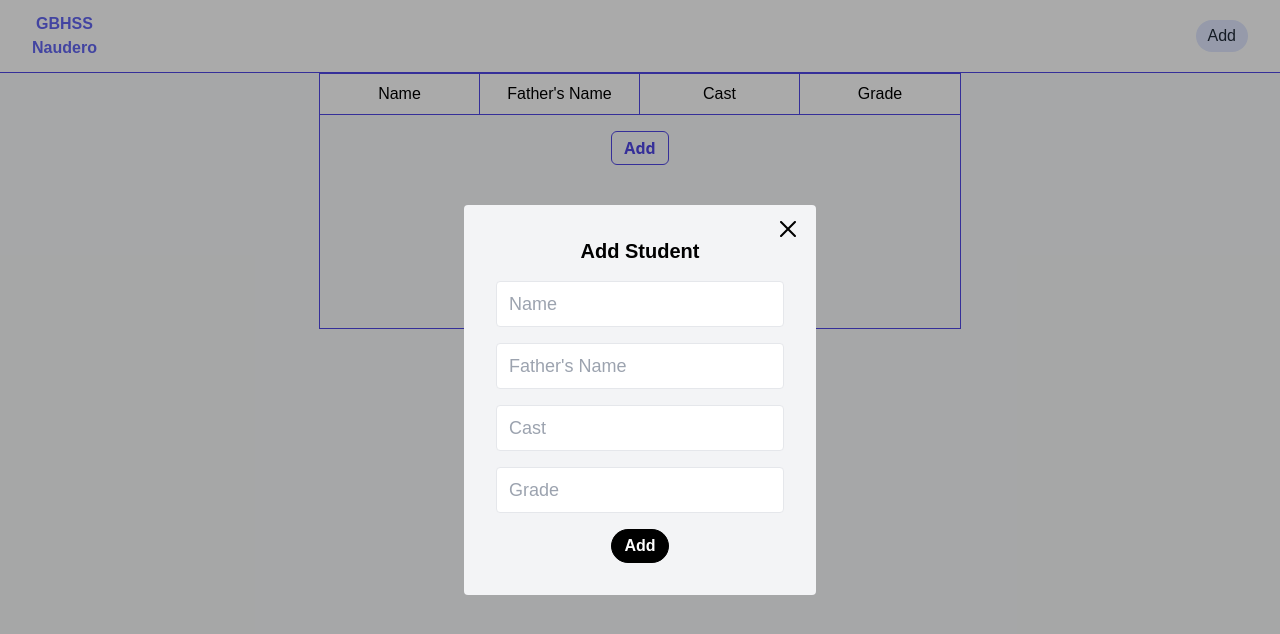
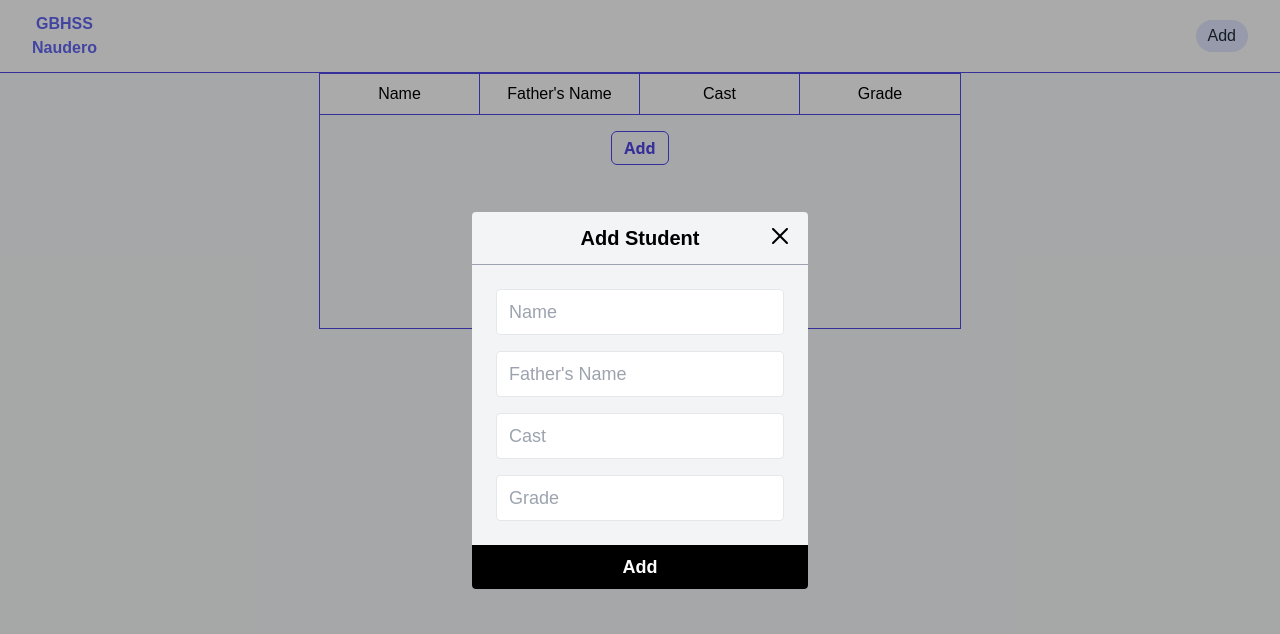
Before and after one commit to Arslan-Soomro/gbhssn-register, a React (Vite) app: page / in a window 1280 px wide. Shown: the top 634 px of the page. Built offline with nearby package versions, Linux system fonts and the light colour scheme; a web font is replaced by a local one.

Commit message:
Style Modal

```diff
--- a/src/components/Modal.jsx
+++ b/src/components/Modal.jsx
@@ -1,30 +1,37 @@
 import React, { useRef } from "react";
 
 const Modal = (props) => {
-
   const nameRef = useRef();
   const fnameRef = useRef();
   const castRef = useRef();
   const gradeRef = useRef();
 
-  function submitHandler(e){
+  function submitHandler(e) {
     e.preventDefault();
 
-    if(nameRef.current.value && fnameRef.current.value && castRef.current.value && gradeRef.current.value){
-        console.log('Eligible');
+    if (
+      nameRef.current.value &&
+      fnameRef.current.value &&
+      castRef.current.value &&
+      gradeRef.current.value
+    ) {
+      console.log("Eligible");
     }
-
   }
 
   return (
-    <div className="w-full h-full absolute bg-[#00000055] flex justify-center items-center" onSubmit={submitHandler}>
-      <form className="flex flex-col items-center p-8 bg-gray-100 rounded gap-4 text-center font-poppins relative">
+    <div
+      className="w-full h-full absolute bg-[#00000055] flex justify-center items-center"
+      onSubmit={submitHandler}
+    >
+      <form className="flex flex-col gap-2 bg-gray-100 rounded overflow-hidden text-center font-poppins relative">
         <img
           src="images/close.svg"
           className="w-4 h-auto absolute right-5 top-4 cursor-pointer"
           onClick={props.toggleModal}
         />
-        <h2 className="text-xl font-bold">Add Student</h2>
+        <h2 className="text-xl font-bold border-b border-gray-400 py-3">Add Student</h2>
+        <div className="w-max flex flex-col gap-4 px-6 py-4">
           <input
             type="text"
             className="py-2 px-3 sm:text-lg rounded border xs:w-72 border-gray-200"
@@ -49,7 +56,11 @@ const Modal = (props) => {
             placeholder="Grade"
             ref={gradeRef}
           />
-        <button type="submit" className="font-bold py-1 px-3 bg-black text-white rounded-full hover:bg-transparent hover:text-black border border-black active:text-gray-800">
+        </div>
+        <button
+          type="submit"
+          className="font-bold text-lg py-2 px-3 bg-black text-white hover:text-gray-300"
+        >
           Add
         </button>
       </form>
```
Lines whose indentation alone changed are shown as unchanged.
